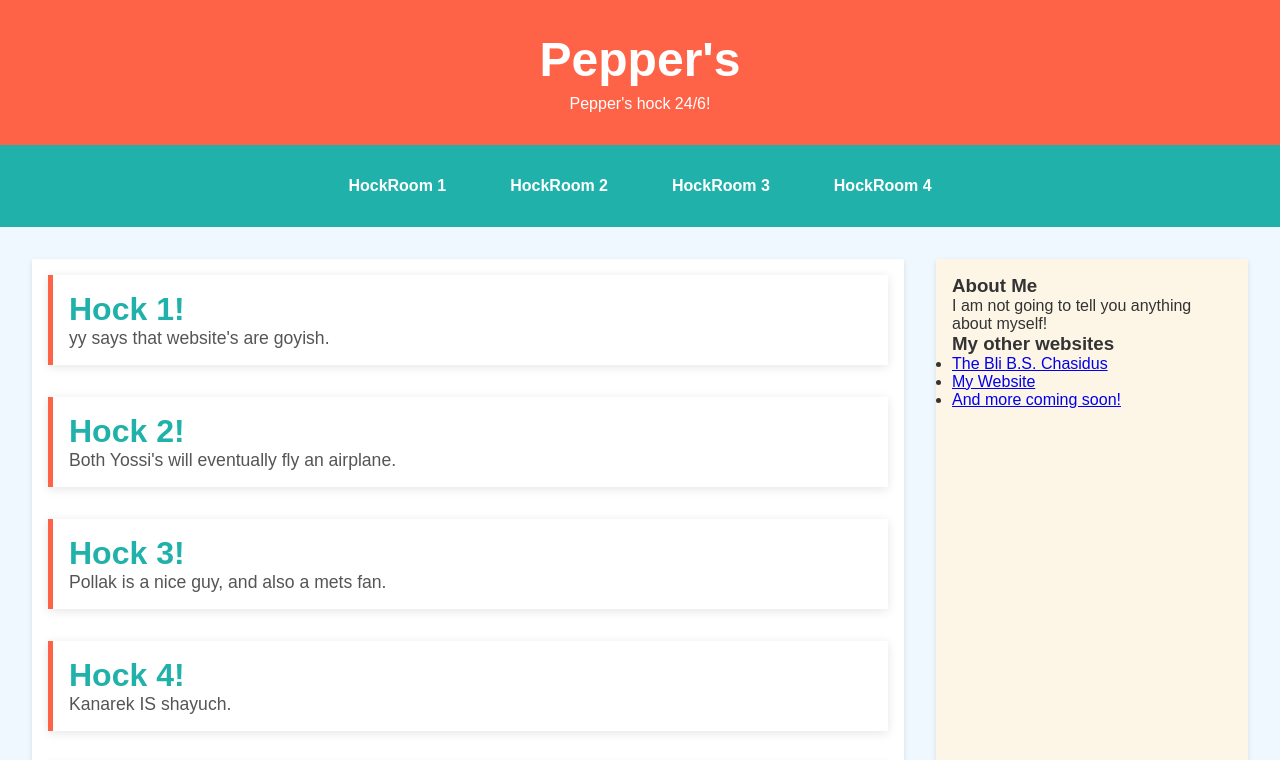
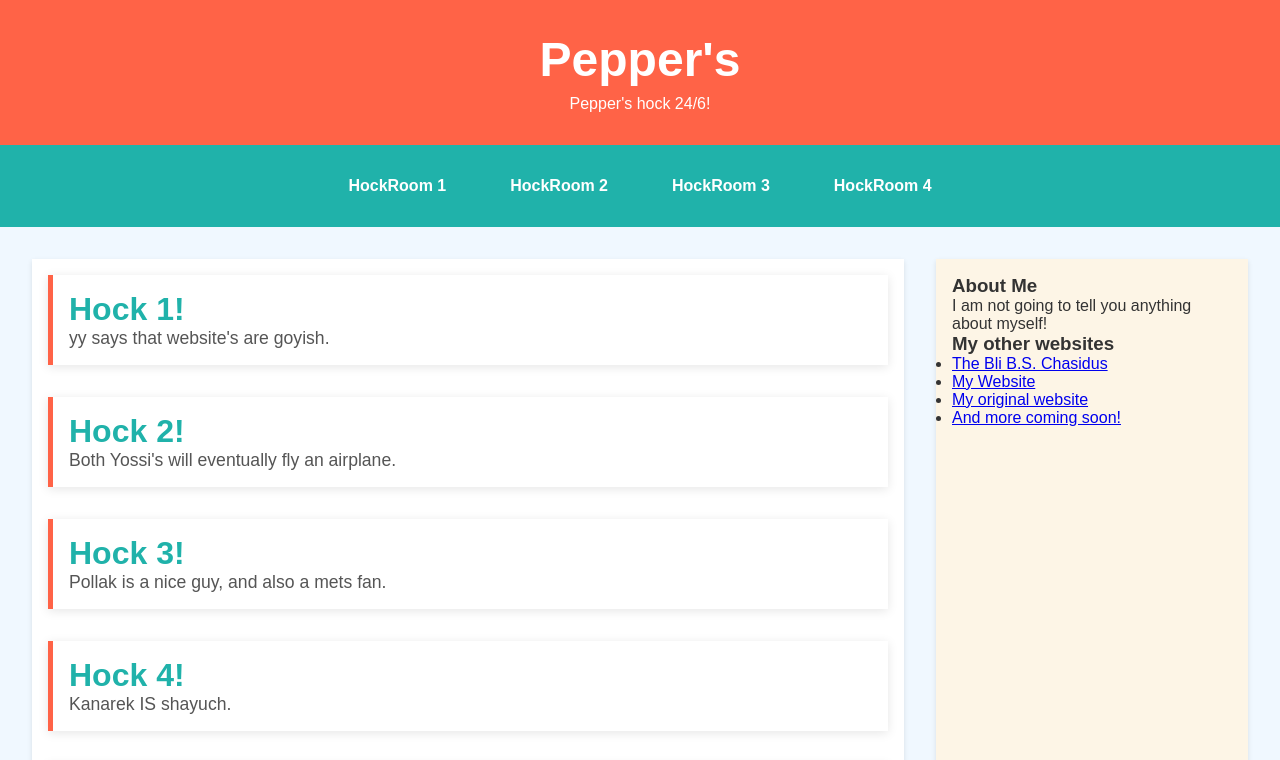
Before and after one commit to rozeraize/pepperhock, a plain HTML site: page index.html in a window 1280 px wide. Shown: the top 760 px of the page. Drawn offline with Linux system fonts and the light colour scheme.

Commit message:
Update index.html

```diff
--- a/index.html
+++ b/index.html
@@ -166,6 +166,7 @@
             <ul>
                 <li><a href="https://rozeraize.github.io/chasidus/">The Bli B.S. Chasidus</a></li>
                 <li><a href="https://rozeraize.github.io/mywebsite/">My Website</a></li>
+                <li><a href="https://rozeraize.github.io/mywebsite/projects/beta-site/index.html">My original website</a></li>
                 <li><a href="#">And more coming soon!</a></li>
             </ul>
         </div>
```
